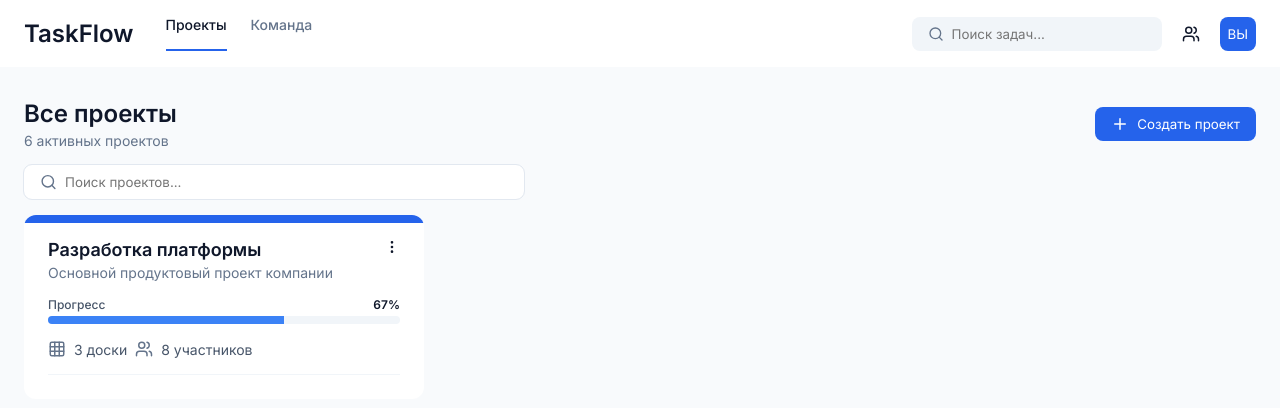
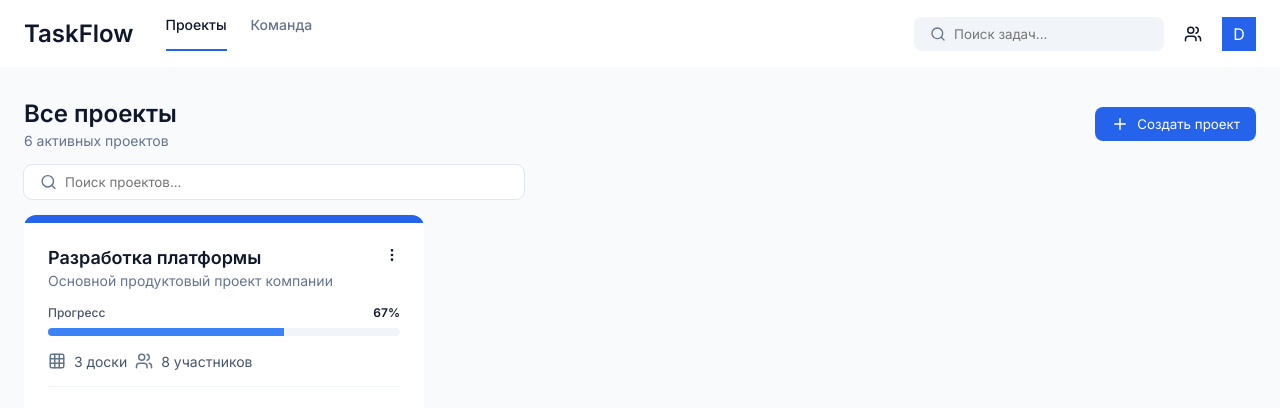
Before and after one commit to DimaJun/taskflow, a Next.js app: page /projects in a window 1280 px wide. Shown: the top 408 px of the page. Built offline with nearby package versions, Linux system fonts and the light colour scheme.

Commit message:
added: avatar ui;

```diff
--- a/src/entities/Project/ui/ProjectCard/ProjectCard.module.scss
+++ b/src/entities/Project/ui/ProjectCard/ProjectCard.module.scss
@@ -2,7 +2,7 @@
   cursor: pointer;
   position: relative;
   background-color: var(--color-white);
-  padding: var(--indent-24);
+  padding: var(--indent-32) var(--indent-24);
   border-radius: var(--indent-12);
   overflow: hidden;
 
--- /dev/null
+++ b/src/shared/ui/Avatar/Avatar.module.scss
@@ -0,0 +1,11 @@
+.Image {
+  background-color: var(--color-accent);
+
+  display: flex;
+  justify-content: center;
+  align-items: center;
+}
+
+.rounded {
+  border-radius: 50%;
+}
--- /dev/null
+++ b/src/shared/ui/Avatar/Avatar.tsx
@@ -0,0 +1,42 @@
+import s from './Avatar.module.scss';
+import Image from 'next/image';
+import { classNames, Mods } from '@/shared/helpers';
+
+interface Props {
+	className?: string;
+	src?: string;
+	fullName: string;
+	rounded?: boolean;
+	size?: number;
+}
+
+export function Avatar(props: Props) {
+	const { className = '', src, fullName, rounded = false, size = 50 } = props;
+
+	const firstLetter = fullName.trim().split(/\s+/)[0]?.charAt(0)?.toUpperCase();
+
+	const mods: Mods = {
+		[s.rounded]: rounded,
+	};
+
+	if (src) {
+		return (
+			<Image
+				className={classNames(s.Image, mods, [className])}
+				src={src}
+				alt={`avatar user ${fullName}`}
+				width={size}
+				height={size}
+			/>
+		);
+	}
+
+	return (
+		<div
+			className={classNames(s.Image, mods, [className])}
+			style={{ width: size, height: size }}
+		>
+			{firstLetter}
+		</div>
+	);
+}
--- /dev/null
+++ b/src/shared/ui/Avatar/index.ts
@@ -0,0 +1 @@
+export { Avatar } from './Avatar';
--- a/src/shared/ui/Progress/Progress.module.scss
+++ b/src/shared/ui/Progress/Progress.module.scss
@@ -8,6 +8,7 @@
   display: flex;
   justify-content: space-between;
   align-items: center;
+  margin-bottom: var(--indent-4);
 
   font-size: var(--fs-xs);
 }
--- a/src/widgets/Header/ui/Header.module.scss
+++ b/src/widgets/Header/ui/Header.module.scss
@@ -23,7 +23,7 @@
   gap: var(--indent-12);
 }
 
-.users, .avatar {
+.users {
   padding: var(--indent-8);
 }
 
--- a/src/widgets/Header/ui/Header.tsx
+++ b/src/widgets/Header/ui/Header.tsx
@@ -7,6 +7,7 @@ import { navItems } from '../consts/nav-items';
 import { Input } from '@/shared/ui/Input';
 import { Users } from 'lucide-react';
 import { Button } from '@/shared/ui/Button';
+import { Avatar } from '@/shared/ui/Avatar';
 
 export function Header() {
 	return (
@@ -31,7 +32,11 @@ export function Header() {
 				>
 					<Users size={18} />
 				</Button>
-				<Button className={s.avatar}>ВЫ</Button>
+				<Avatar
+					className={s.avatar}
+					size={34}
+					fullName={'Dima Rui'}
+				/>
 			</div>
 		</header>
 	);
```
